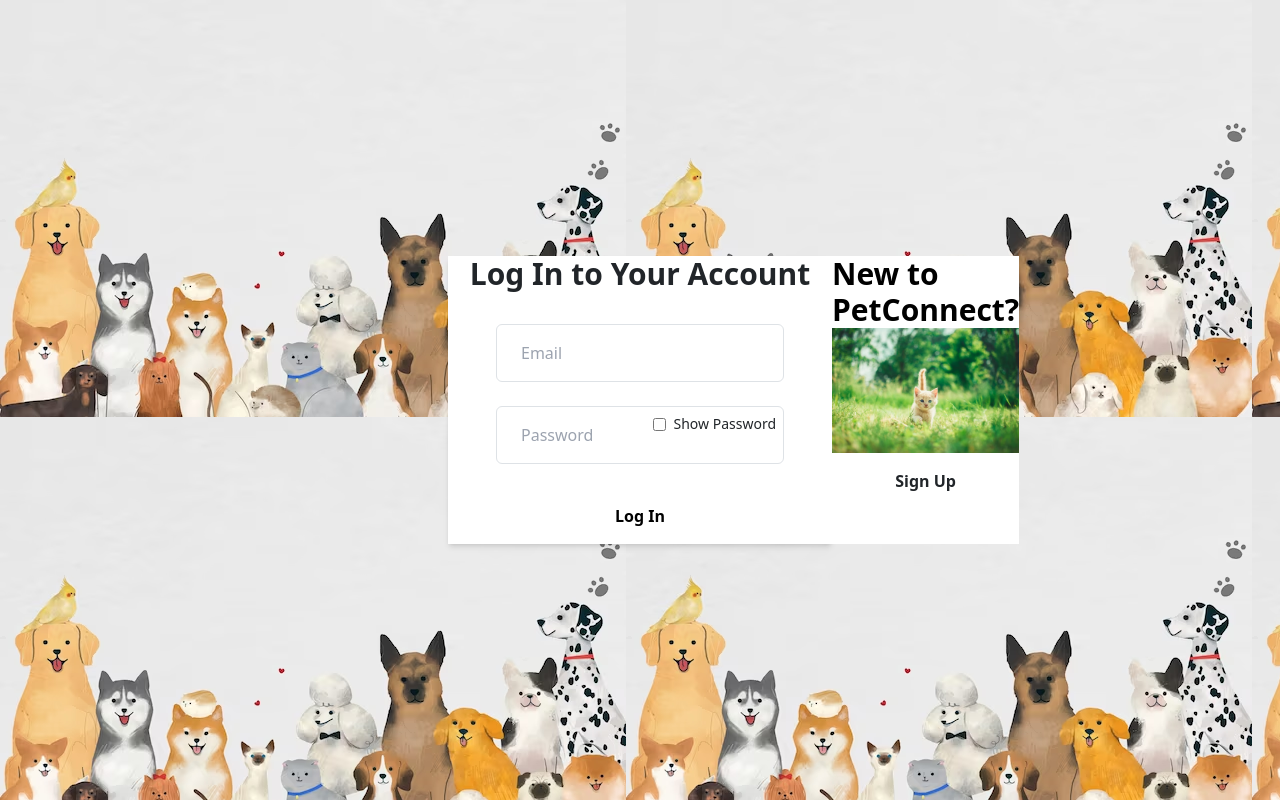
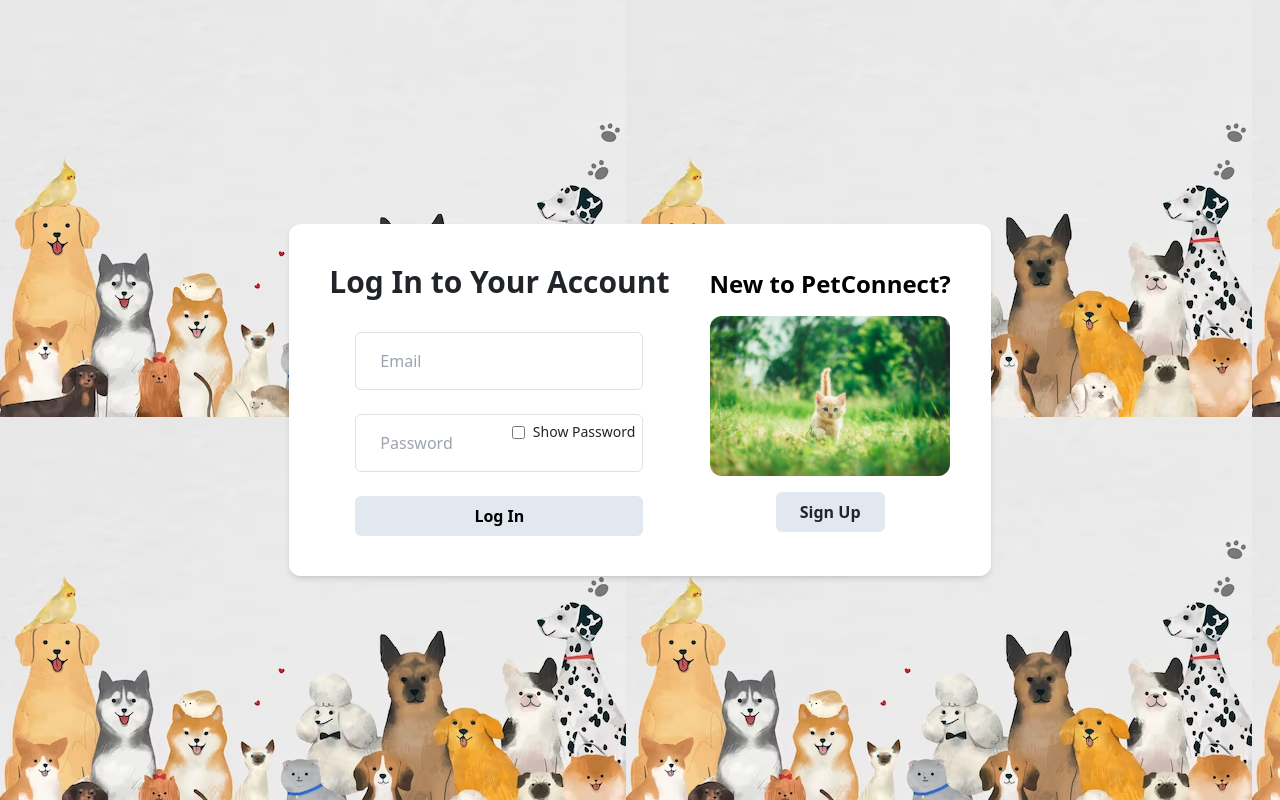
Before and after one commit to Ridwan-Noor/Pet-Connect-repo, a React (Vite) app in the folder Sprint3/view/: page /login in a window 1280 px wide. Built offline with nearby package versions, Linux system fonts and the light colour scheme.

Commit message:
signup backend

```diff
--- a/Sprint3/view/src/components/Login/login.jsx
+++ b/Sprint3/view/src/components/Login/login.jsx
@@ -1,9 +1,9 @@
-import {useState} from 'react';
+import { useState } from 'react';
 import axios from 'axios';
-import {useNavigate} from "react-router-dom";
+import { useNavigate } from "react-router-dom";
 import SignupImg from '../../assets/login.png';
 import background from '../../assets/animal-background-vector-with-cute-pets-illustration_53876-127698.png'
-import {Link} from 'react-router-dom'
+import { Link } from 'react-router-dom'
 
 
 function Login() {
@@ -14,11 +14,11 @@ function Login() {
 
   const handleSubmit = (e) => {
     e.preventDefault()
-    axios.post('http://localhost:5000/login', {email, password}) // sending json body to server for validation
-        .then( (result) => {
+    axios.post('http://localhost:5000/login', { email, password }) // sending json body to server for validation
+      .then((result) => {
         console.log(result)  // showing response which came back from the server
         //setResult(result)
-            if(result.data === "Success"){
+        if (result.data === "Success") {
           //setU(email)
           console.log("logged in")
           navigate("/profile") // go to home page after login
@@ -29,11 +29,11 @@ function Login() {
   }
 
   return (
-    <div className="bg-dcfce7 min-h-screen flex items-center justify-center" style = {{backgroundImage: `url(${background})`}}>
-      <div className="w-96 h-500 flex rounded-10 shadow-md font-sans">
-        <div className="flex-4 flex flex-col items-center justify-center bg-white rounded-l-10">
+    <div className=" min-h-screen flex items-center justify-center " style={{ backgroundImage: `url(${background})` }}>
+      <div className=" h-500 flex shadow-md font-sans rounded-xl ">
+        <div className="rounded-l-xl flex-4 flex flex-col items-center  justify-center bg-white rounded-l-10">
           <form className="w-full flex flex-col items-center" onSubmit={handleSubmit}>
-            <h1 className="text-3xl font-bold mt-0 mb-8">Log In to Your Account</h1>
+            <h1 className="text-3xl font-bold m-10 mb-8">Log In to Your Account</h1>
             <input
               type="email"
               placeholder="Email"
@@ -42,7 +42,7 @@ function Login() {
               // value={data.email}
               required
               className="border border-gray-500 rounded py-3 px-4 mb-4 w-72"
-              onChange={(e)=> setEmail(e.target.value)}
+              onChange={(e) => setEmail(e.target.value)}
             />
             <div className="relative mb-4">
               <input
@@ -53,7 +53,7 @@ function Login() {
                 // value={data.password}
                 required
                 className="border border-gray-500 rounded py-3 px-4 w-72"
-                onChange={(e)=> setPassword(e.target.value)}
+                onChange={(e) => setPassword(e.target.value)}
               />
               <label className="absolute top-0 right-0 mt-2 mr-2 flex items-center text-sm">
                 <input
@@ -68,20 +68,20 @@ function Login() {
             <div className="w-96 h-500 flex rounded-10 shadow-md font-sans"></div>
             <button
               type="submit"
-              className="bg-#57534e-500 hover:bg-#57534e-700 text-black font-semibold py-3 px-4 rounded focus:outline-none focus:shadow-outline w-72 transition duration-300 ease-in-out"
+              className="bg-slate-200 hover:bg-blue-200 text-black font-semibold py-2 px-4 mb-10 rounded focus:outline-none focus:shadow-outline w-72 transition duration-300 ease-in-out"
             >
               Log In
             </button>
           </form>
         </div>
-        <div className="flex-4 flex flex-col bg-006778 rounded-r-10">
-          <div className='h-full bg-white'>
-            <h1 className="bg-white rounded-l-10 text-3xl font-bold top-0 mt-0 text-black">New to PetConnect?</h1>
-          <img src={SignupImg} alt="Signup" className="w-90 object-fill" />
+        <div className="flex-4 flex flex-col bg-white rounded-r-xl shadow-none">
+          <div className='h-full  rounded-r-xl flex flex-column items-center justify-center mr-10'>
+            <h1 className="cont-right bg-white  text-2xl font-bold top-0 text-black">New to PetConnect?</h1>
+            <img src={SignupImg} alt="Signup" className="w-60  my-3 rounded-xl" />
             <Link to="/signup">
-            <div className='w-full items-center justify-center flex'>
+              <div className=' items-center justify-center flex '>
                 <button type="button"
-              className="bg-white hover:bg-blue-200 text-#57534e-800 font-semibold py-3 px-4 rounded focus:outline-none focus:shadow-outline transition duration-300 ease-in-out"
+                  className="bg-slate-200 hover:bg-blue-200 text-#57534e-800 font-semibold py-2 px-4 rounded focus:outline-none focus:shadow-outline transition duration-300 ease-in-out"
                 >
                   Sign Up
                 </button>
--- a/Sprint3/view/src/components/Profile/profile.jsx
+++ b/Sprint3/view/src/components/Profile/profile.jsx
@@ -1,8 +1,8 @@
 import React from 'react'
-import {useState, useEffect} from 'react';
+import { useState, useEffect } from 'react';
 import axios from 'axios'
 
-export const profile = ({userEmail, onclose}) => {
+export const profile = ({ userEmail, onclose }) => {
     const [userProfile, setUserProfile] = useState({
         useremail: '',
         badge: '',
@@ -19,7 +19,8 @@ export const profile = ({userEmail, onclose}) => {
 
 
     return (
-        <div className='relative w-96 bg-white overflow-hidden'>
+        <div className="w-100 flex justify-center">
+            <div className='relative w-96 bg-white overflow-hidden '>
                 <div className='bg-emerald-200 py-4 text-center text-black rounded-t-lg font-bold'>
                     <h1 className='text-xl px-6 text-black'>User Profile</h1>
                 </div>
@@ -64,6 +65,8 @@ export const profile = ({userEmail, onclose}) => {
                 </div>
 
             </div>
+        </div>
+
     )
 }
 
--- a/Sprint3/view/src/components/Signup/signup.jsx
+++ b/Sprint3/view/src/components/Signup/signup.jsx
@@ -1,36 +1,74 @@
 import React from 'react'
 import SignupImg from '../../assets/login.png';
 import background from '../../assets/animal-background-vector-with-cute-pets-illustration_53876-127698.png'
-import {Link} from 'react-router-dom'
+import { Link } from 'react-router-dom'
+import { useState } from "react";
+import axios from 'axios';
+import { useNavigate } from "react-router-dom";
+//import React, {useContext} from 'react';
+//import {UserContext} from "../userContext";
 
 const signup = () => {
+  //const {setU} = useContext(UserContext);
+  const [firstName, setFirstName] = useState()
+  const [lastName, setLastName] = useState()
+  const [email, setEmail] = useState()
+  const [password, setPassword] = useState()
+  const navigate = useNavigate()
+  const [result, setResult] = useState()
+
+  const handleSubmit = (e) => {  // form submit
+    e.preventDefault()
+    axios.post('http://localhost:5000/signup', { firstName, lastName, email, password }) // sending json body to server for uploading to DB
+      .then((result) => {
+        console.log(result.data)  // showing response which came back from the server
+        setResult(result)
+        if (result.data !== "Email already exists") {
+          //setU(email)
+          navigate("/profile")  // go to login page after registering
+        }
+
+      })
+
+      .catch(err => console.log(err))
+  }
+
+
+
   return (
-    <div className='bg-cover bg-center min-h-screen' style={{backgroundImage: `url(${background})`}}>
-        <div className='flex justify-center items-center'>
-            <div className='w-full h-500 md:w-3/4 lg:w-1/2 xl:w-2/5'>
+    <div className='bg-cover bg-center min-h-screen flex ' style={{ backgroundImage: `url(${background})` }}>
+      <div className=' flex justify-center items-center pt-100'>
+        <div className='w-full h-500 md:w-3/4 lg:w-1/2 xl:w-2/5 '>
           <div className='flex flex-col md:flex-row'>
             <div className='md: w-1/2 bg-white rounded-tl-lg md:rounded-bl-lg p-8 flex flex-col items-center justify-center'>
               <h1 className='text-3x1 font-bold mb-4'>Welcome to PetConnect</h1>
-                      <img src={SignupImg} alt='Signup' className='w-64 mb-8'/>
+              <img src={SignupImg} alt='Signup' className='w-64 mb-8' />
               <Link to='/login'>
                 <button type='button' className='bg-white hover:bg-amber-300 text-lime-800 rounded-lg w-full py-3 font-semibold text-medium cursor-pointer'>Log in</button>
               </Link>
             </div>
             <div className="md: w-1/2 bg-white rounded-br-lg md:rounded-br-none p-8 flex items-center justify-center">
-                      <form className='w-full'>
+              <form className='w-full' onSubmit={handleSubmit}>
                 <h1 className='text-3x1 font-bold mb-6 text-black'>Create Account</h1>
-                        <input type='text' placeholder='First name' name='firstname' required className='border border-amber-300 rounded py-2 px-4 mb-4 w-full'/>
-                        <input type='text' placeholder='Last name' name='lastname' required className='border border-amber-300 rounded py-2 px-4 mb-4 w-full'/>
-                        <input type='email' placeholder='Email' name='email' required className='border border-amber-300 rounded py-2 px-4 mb-4 w-full'/>
-                        <input type='password' placeholder='Password' name='password' required className='border border-amber-300 rounded py-2 px-4 mb-4 w-full' id='passwordInput'/>
+                <input type='text' placeholder='First name' name='firstName' required onChange={(e) => setFirstName(e.target.value)} className='border border-amber-300 rounded py-2 px-4 mb-4 w-full' />
+                <input type='text' placeholder='Last name' name='lastName' required onChange={(e) => setLastName(e.target.value)} className='border border-amber-300 rounded py-2 px-4 mb-4 w-full' />
+                <input type='email' placeholder='Email' name='email' required onChange={(e) => setEmail(e.target.value)} className='border border-amber-300 rounded py-2 px-4 mb-4 w-full' />
+                <input type='password' placeholder='Password' name='password' required onChange={(e) => setPassword(e.target.value)} className='border border-amber-300 rounded py-2 px-4 mb-4 w-full' id='passwordInput' />
                 <div className='mb-4 text-black'>
-                          <input type='checkbox' className='mr-2 leading-tight'/>
+                  <input type='checkbox' className='mr-2 leading-tight' />
                   <label htmlFor='passwordInput'>Show Password</label>
                 </div>
                 <div className='text-white mb-4'>
 
                 </div>
                 <button type='submit' className='big-white hover:bg-amber-300 text-lime-800 rounded-lg w-full py-3 font-semibold text-medium cursor-pointer font-sans transition duration-300 ease-in-out hover:text-black'>Sign Up</button>
+
+                <div id="login-error">
+                {
+                  (result && result.data === "Email already exists")? (<div>{result.data}</div>):(<></>)
+                }
+
+            </div>
               </form>
             </div>
           </div>
```
Also changed, not shown: 1 other file (tests, documents, lock files or other folders). Lines whose indentation alone changed are shown as unchanged.
